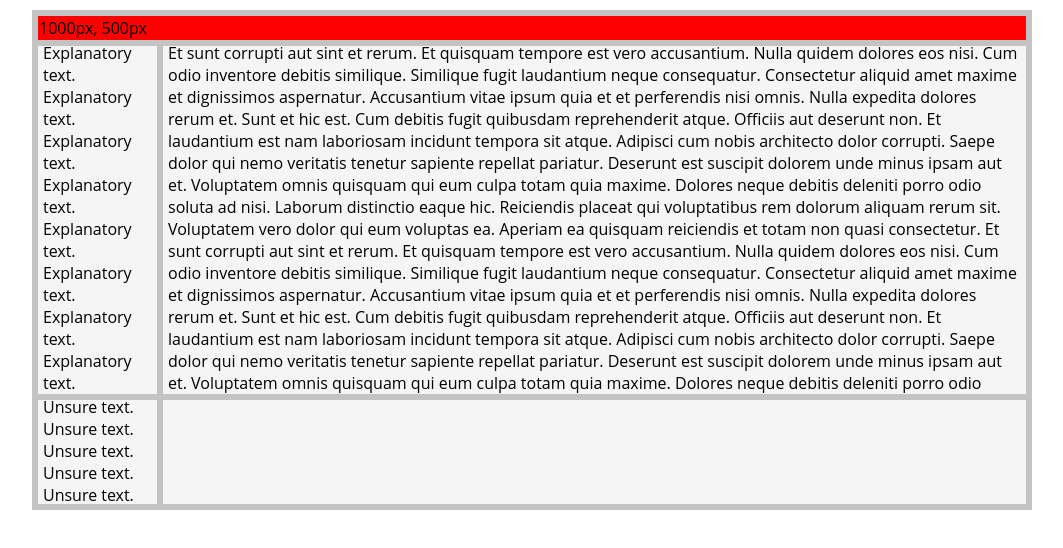
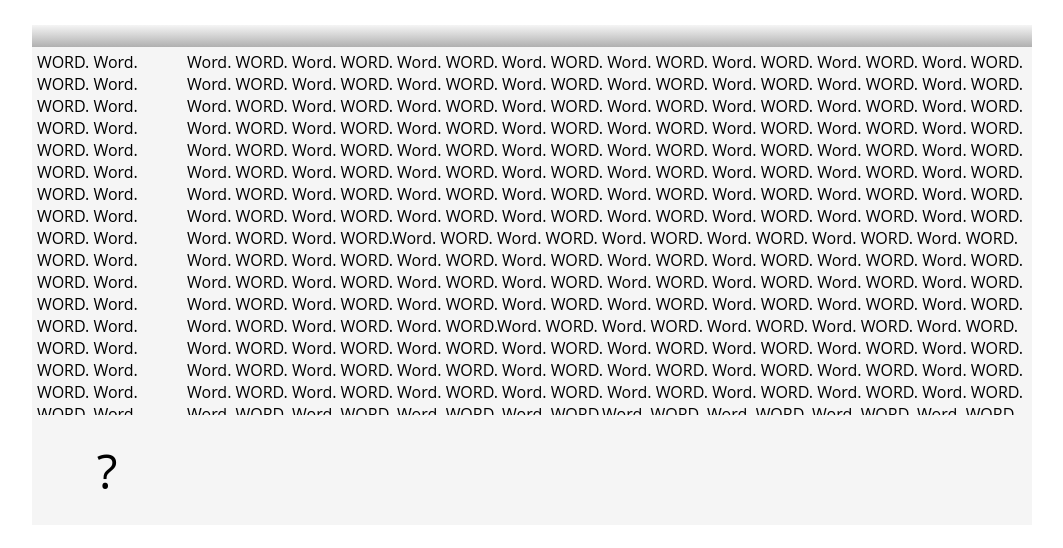
Before and after one commit to luni3359/kaki-story, a website: page index.html in a window 1280 px wide. Shown: the whole page, without its empty margins (108-1171 px from the left). Drawn offline with Linux system fonts and the light colour scheme.

Commit message:
Rewrite markup

```diff
--- a/index.html
+++ b/index.html
@@ -10,58 +10,62 @@
 </head>
 
 <body>
-    <table id="gamebody">
-        <colgroup>
-            <col class="sidebar">
-        </colgroup>
-        <tbody>
-            <tr>
-                <td id="title" colspan="2"></td>
-            </tr>
-            <tr class="group1">
-                <td id="b1">
-                    Explanatory text. Explanatory text. Explanatory text. Explanatory text. Explanatory text. Explanatory text. Explanatory text.
-                    Explanatory text. Explanatory text. Explanatory text. Explanatory text. Explanatory text. Explanatory
-                    text. Explanatory text. Explanatory text. Explanatory text. Explanatory text. Explanatory text. Explanatory
-                    text. Explanatory text. Explanatory text. Explanatory text. Explanatory text. Explanatory text. Explanatory
-                    text. Explanatory text. Explanatory text. Explanatory text. Explanatory text. Explanatory text. Explanatory
-                    text. Explanatory text. Explanatory text. Explanatory text. Explanatory text. Explanatory text. Explanatory
-                    text. Explanatory text. Explanatory text. Explanatory text. Explanatory text. Explanatory text. Explanatory
-                    text. Explanatory text. Explanatory text. Explanatory text. Explanatory text. Explanatory text.
-                </td>
-                <td id="content">
-                    Et sunt corrupti aut sint et rerum. Et quisquam tempore est vero accusantium. Nulla quidem dolores eos nisi. Cum odio inventore
-                    debitis similique. Similique fugit laudantium neque consequatur. Consectetur aliquid amet maxime et dignissimos
-                    aspernatur. Accusantium vitae ipsum quia et et perferendis nisi omnis. Nulla expedita dolores rerum et.
-                    Sunt et hic est. Cum debitis fugit quibusdam reprehenderit atque. Officiis aut deserunt non. Et laudantium
-                    est nam laboriosam incidunt tempora sit atque. Adipisci cum nobis architecto dolor corrupti. Saepe dolor
-                    qui nemo veritatis tenetur sapiente repellat pariatur. Deserunt est suscipit dolorem unde minus ipsam
-                    aut et. Voluptatem omnis quisquam qui eum culpa totam quia maxime. Dolores neque debitis deleniti porro
-                    odio soluta ad nisi. Laborum distinctio eaque hic. Reiciendis placeat qui voluptatibus rem dolorum aliquam
-                    rerum sit. Voluptatem vero dolor qui eum voluptas ea. Aperiam ea quisquam reiciendis et totam non quasi
-                    consectetur. Et sunt corrupti aut sint et rerum. Et quisquam tempore est vero accusantium. Nulla quidem
-                    dolores eos nisi. Cum odio inventore debitis similique. Similique fugit laudantium neque consequatur.
-                    Consectetur aliquid amet maxime et dignissimos aspernatur. Accusantium vitae ipsum quia et et perferendis
-                    nisi omnis. Nulla expedita dolores rerum et. Sunt et hic est. Cum debitis fugit quibusdam reprehenderit
-                    atque. Officiis aut deserunt non. Et laudantium est nam laboriosam incidunt tempora sit atque. Adipisci
-                    cum nobis architecto dolor corrupti. Saepe dolor qui nemo veritatis tenetur sapiente repellat pariatur.
-                    Deserunt est suscipit dolorem unde minus ipsam aut et. Voluptatem omnis quisquam qui eum culpa totam
-                    quia maxime. Dolores neque debitis deleniti porro odio soluta ad nisi. Laborum distinctio eaque hic.
-                    Reiciendis placeat qui voluptatibus rem dolorum aliquam rerum sit. Voluptatem vero dolor qui eum voluptas
-                    ea. Aperiam ea quisquam reiciendis et totam non quasi consectetur.
-                </td>
-            </tr>
-            <tr class="group2">
-                <td>
-                    Unsure text. Unsure text. Unsure text. Unsure text. Unsure text. Unsure text. Unsure text. Unsure text. Unsure text. Unsure
-                    text. Unsure text. Unsure text. Unsure text. Unsure text. Unsure text. Unsure text.
-                </td>
-                <td>
-
-                </td>
-            </tr>
-        </tbody>
-    </table>
+    <div id="game-body">
+        <div class="titlebar row"></div>
+        <div class="content row">
+            <div id="explain" class="sidebar">
+                    WORD. Word. WORD. Word. WORD. Word. WORD. Word. WORD. Word. WORD. Word. WORD. Word. WORD. Word. WORD. Word.
+                    WORD. Word. WORD. Word. WORD. Word. WORD. Word. WORD. Word. WORD. Word. WORD. Word. WORD. Word. WORD. Word.
+                    WORD. Word. WORD. Word. WORD. Word. WORD. Word. WORD. Word. WORD. Word. WORD. Word. WORD. Word. WORD. Word.
+                    WORD. Word. WORD. Word. WORD. Word. WORD. Word. WORD. Word. WORD. Word. WORD. Word. WORD. Word. WORD. Word.
+                    WORD. Word. WORD. Word. WORD. Word. WORD. Word. WORD. Word. WORD. Word. WORD. Word. WORD. Word. WORD. Word.
+                    WORD. Word. WORD. Word. WORD. Word. WORD. Word. WORD. Word. WORD. Word. WORD. Word. WORD. Word. WORD. Word.
+                    WORD. Word. WORD. Word. WORD. Word. WORD. Word. WORD. Word. WORD. Word. WORD. Word. WORD. Word. WORD. Word.
+                    WORD. Word. WORD. Word. WORD. Word. WORD. Word. WORD. Word. WORD. Word. WORD. Word. WORD. Word. WORD. Word.
+                    WORD. Word. WORD. Word. WORD. Word. WORD. Word. WORD. Word. WORD. Word. WORD. Word. WORD. Word. WORD. Word.
+                    WORD. Word. WORD. Word. WORD. Word. WORD. Word. WORD. Word. WORD. Word. WORD. Word. WORD. Word. WORD. Word.
+                    WORD. Word. WORD. Word. WORD. Word. WORD. Word. WORD. Word. WORD. Word. WORD. Word. WORD. Word. WORD. Word.
+                    WORD. Word. WORD. Word. WORD. Word. WORD. Word. WORD. Word. WORD. Word. WORD. Word. WORD. Word. WORD. Word.
+                    WORD. Word. WORD. Word. WORD. Word. WORD. Word. WORD. Word. WORD. Word. WORD. Word. WORD. Word. WORD. Word.
+            </div>
+            <div id="story">
+                Word. WORD. Word. WORD. Word. WORD. Word. WORD. Word. WORD. Word. WORD. Word. WORD. Word. WORD. Word. WORD. Word. WORD. Word.
+                WORD. Word. WORD. Word. WORD. Word. WORD. Word. WORD. Word. WORD. Word. WORD. Word. WORD. Word. WORD. Word.
+                WORD. Word. WORD. Word. WORD. Word. WORD. Word. WORD. Word. WORD. Word. WORD. Word. WORD. Word. WORD. Word.
+                WORD. Word. WORD. Word. WORD. Word. WORD. Word. WORD. Word. WORD. Word. WORD. Word. WORD. Word. WORD. Word.
+                WORD. Word. WORD. Word. WORD. Word. WORD. Word. WORD. Word. WORD. Word. WORD. Word. WORD. Word. WORD. Word.
+                WORD. Word. WORD. Word. WORD. Word. WORD. Word. WORD. Word. WORD. Word. WORD. Word. WORD. Word. WORD. Word.
+                WORD. Word. WORD. Word. WORD. Word. WORD. Word. WORD. Word. WORD. Word. WORD. Word. WORD. Word. WORD. Word.
+                WORD. Word. WORD.Word. WORD. Word. WORD. Word. WORD. Word. WORD. Word. WORD. Word. WORD. Word. WORD. Word.
+                WORD. Word. WORD. Word. WORD. Word. WORD. Word. WORD. Word. WORD. Word. WORD. Word. WORD. Word. WORD. Word.
+                WORD. Word. WORD. Word. WORD. Word. WORD. Word. WORD. Word. WORD. Word. WORD. Word. WORD. Word. WORD. Word.
+                WORD. Word. WORD. Word. WORD. Word. WORD. Word. WORD. Word. WORD. Word. WORD. Word. WORD.Word. WORD. Word.
+                WORD. Word. WORD. Word. WORD. Word. WORD. Word. WORD. Word. WORD. Word. WORD. Word. WORD. Word. WORD. Word.
+                WORD. Word. WORD. Word. WORD. Word. WORD. Word. WORD. Word. WORD. Word. WORD. Word. WORD. Word. WORD. Word.
+                WORD. Word. WORD. Word. WORD. Word. WORD. Word. WORD. Word. WORD. Word. WORD. Word. WORD. Word. WORD. Word.
+                WORD. Word. WORD. Word. WORD. Word. WORD. Word. WORD.Word. WORD. Word. WORD. Word. WORD. Word. WORD. Word.
+                WORD. Word. WORD. Word. WORD. Word. WORD. Word. WORD. Word. WORD. Word. WORD. Word. WORD. Word. WORD. Word.
+                WORD. Word. WORD. Word. WORD. Word. WORD. Word. WORD. Word. WORD. Word. WORD. Word. WORD. Word. WORD. Word.
+                WORD. Word. WORD. Word. WORD. Word. WORD. Word. WORD. Word. WORD. Word. WORD. Word. WORD. Word. WORD. Word.
+                WORD. Word. WORD.Word. WORD. Word. WORD. Word. WORD. Word. WORD. Word. WORD. Word. WORD. Word. WORD. Word.
+                WORD. Word. WORD. Word. WORD. Word. WORD. Word. WORD. Word. WORD. Word. WORD. Word. WORD. Word. WORD. Word.
+                WORD. Word. WORD. Word. WORD. Word. WORD. Word. WORD. Word. WORD. Word. WORD. Word. WORD. Word. WORD. Word.
+                WORD. Word. WORD. Word. WORD. Word. WORD. Word. WORD. Word. WORD. Word. WORD. Word. WORD.Word. WORD. Word.
+                WORD. Word. WORD. Word. WORD. Word. WORD. Word. WORD. Word. WORD. Word. WORD. Word. WORD. Word. WORD. Word.
+                WORD. Word. WORD. Word. WORD. Word. WORD. Word. WORD. Word. WORD. Word. WORD. Word. WORD. Word. WORD. Word.
+                WORD. Word. WORD. Word. WORD. Word. WORD. Word. WORD. Word. WORD. Word. WORD. Word. WORD. Word. WORD. Word.
+                WORD. Word. WORD. Word. WORD. Word. WORD. Word. WORD.Word. WORD. Word. WORD. Word. WORD. Word. WORD. Word.
+                WORD. Word. WORD. Word. WORD. Word. WORD. Word. WORD. Word. WORD. Word. WORD. Word. WORD. Word. WORD. Word.
+                WORD. Word. WORD. Word. WORD. Word. WORD. Word. WORD. Word. WORD. Word. WORD. Word. WORD. Word. WORD. Word.
+                WORD. Word. WORD. Word. WORD. Word. WORD. Word. WORD. Word. WORD. Word. WORD. Word. WORD. Word. WORD. Word.
+                WORD. Word. WORD.
+            </div>
+        </div>
+        <div class="act row">
+            <div id="unsure" class="sidebar"></div>
+            <div id="choose"></div>
+        </div>
+    </div>
     <script src="js/cyoa.js"></script>
 </body>
 
--- a/scss/look.scss
+++ b/scss/look.scss
@@ -1,15 +1,17 @@
 :root {
-    // The style variables
     --game-height: 500px;
     --game-width: 1000px;
+    --game-background-color: #F5F5F5;
 
     --title-height: 22px;
+    --title-background-color: #B0B0B0;
     --options-height: 110px;
-    --sidebar-width: 125px;
+    --sidebar-width: 150px;
 
     --stroke-width: 6px;
     --stroke-color: #C3C3C3;
-    --backgroud-color: #F5F5F5;
+
+    --option-background-color: red;
 }
 
 html, body {
@@ -17,47 +19,94 @@ html, body {
     font-family: 'Open Sans';
 }
 
-table, tbody, tr, td {
-    vertical-align: unset;
-    border: {
-        style: solid;
-        width: 0;
-        color: var(--stroke-color);
-        collapse: collapse;
+* {
+    box-sizing: border-box;
+}
+
+#game-body {
+    display: flex;
+    flex-flow: column nowrap;
+    margin: 25px auto 0 auto;
+    height: var(--game-height);
+    width: var(--game-width);
+    background-color: var(--game-background-color);
+
+    // Negative margin -> Border collapse hack
+    // .row, .cell {
+    //     margin: calc(var(--stroke-width) * -1);
+    //     border: {
+    //         style: solid;
+    //         width: var(--stroke-width);
+    //         color: var(--stroke-color);
+    //     }
+    // }
+}
+
+.row {
+    display: flex;
+
+    // Title bar
+    &:nth-child(1) {
+        flex: 0 0 var(--title-height);
+    }
+
+    // Content
+    &:nth-child(2) {
+        flex: 1 0;
+    }
+
+    // Act
+    &:nth-child(3) {
+        flex: 0 0 var(--options-height);
     }
 }
 
-table {
-    table-layout: fixed;
+.sidebar {
+    flex: 0 0 var(--sidebar-width);
+
+    + div {
+        flex: 1 0;
+    }
 }
 
-td {
-    overflow: hidden;
-    border-width: var(--stroke-width);
+.titlebar {
+    background-image: linear-gradient(to bottom, transparent, var(--title-background-color));
 }
 
-div {
-    height: 0;
-    padding: 4px;
-    box-sizing: border-box;
+.content {
+    max-height: calc(var(--game-height) - var(--title-height) - var(--options-height));
+
+    > * {
+        overflow: auto;
+        padding: 4px 5px;
+    }
 }
 
-.sidebar {
-    width: var(--sidebar-width);
+#unsure {
+    &::after {
+        content: '?';
+        font-size: 3em;
+        display: flex;
+        justify-content: center;
+        align-items: center;
+        height: 100%;
+        width: 100%;
+    }
 }
 
-.group2 {
-    height: var(--options-height);
+#choose {
+    display: flex;
+    flex-wrap: wrap;
+    justify-content: center;
+    align-items: center;
+
+    .option {
+        line-height: calc(3em - 0.3em);
+        margin: 0 7px;
+        padding: 0 0.3em;
+        height: 3em;
+        width: 125px;
+        background-color: var(--option-background-color);
+        box-sizing: content-box;
+    }
 }
-
-#gamebody {
-    margin: 10px auto 0 auto;
-    height: var(--game-height);
-    width: var(--game-width);
-    background-color: var(--backgroud-color);
-}
-
-#title {
-    height: var(--title-height);
-    background-color: red;
-}
```
Also changed, not shown: css/look.css.
